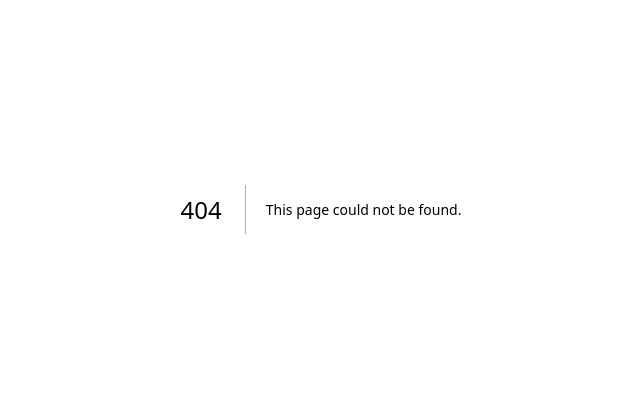
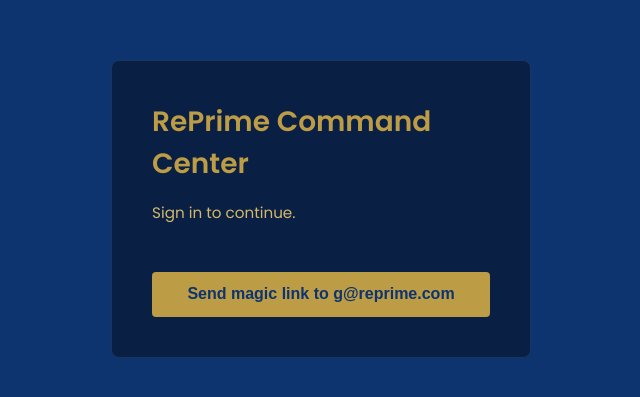
Before and after one commit to RePrime770/reprime-command-center, a Next.js app: page /login in a window 1280 px wide. Before the commit this address had no page. Shown: the part 191-588 px from the top of the page, without its empty margins (319-959 px from the left). Built offline with nearby package versions, Linux system fonts and the light colour scheme.

Commit message:
Phase 1: Supabase clients + middleware + magic link login

```diff
--- /dev/null
+++ b/app/login/page.tsx
@@ -0,0 +1,93 @@
+'use client'
+import { useState } from 'react'
+import { createClient } from '@/lib/supabase/client'
+
+export default function Login() {
+  const [sent, setSent] = useState(false)
+  const [error, setError] = useState<string | null>(null)
+  const [loading, setLoading] = useState(false)
+
+  const submit = async () => {
+    setLoading(true)
+    setError(null)
+    const supabase = createClient()
+    const { error } = await supabase.auth.signInWithOtp({
+      email: 'g@reprime.com',
+      options: {
+        emailRedirectTo:
+          typeof window !== 'undefined' ? window.location.origin : '',
+      },
+    })
+    setLoading(false)
+    if (error) setError(error.message)
+    else setSent(true)
+  }
+
+  return (
+    <main
+      style={{
+        minHeight: '100vh',
+        background: '#0E3470',
+        color: '#fff',
+        display: 'flex',
+        alignItems: 'center',
+        justifyContent: 'center',
+        fontFamily: 'Poppins, Arial, sans-serif',
+      }}
+    >
+      <div
+        style={{
+          maxWidth: 420,
+          width: '100%',
+          padding: '2.5rem',
+          background: '#0A1F44',
+          border: '1px solid #1A3560',
+          borderRadius: 8,
+        }}
+      >
+        <h1
+          style={{
+            color: '#BC9C45',
+            margin: 0,
+            fontSize: '1.75rem',
+            fontWeight: 600,
+          }}
+        >
+          RePrime Command Center
+        </h1>
+        <p style={{ color: '#D4B86A', marginTop: '1rem', fontSize: '0.95rem' }}>
+          Sign in to continue.
+        </p>
+        {!sent ? (
+          <button
+            onClick={submit}
+            disabled={loading}
+            style={{
+              marginTop: '2rem',
+              width: '100%',
+              padding: '0.85rem',
+              background: '#BC9C45',
+              color: '#0E3470',
+              border: 'none',
+              borderRadius: 4,
+              fontSize: '1rem',
+              fontWeight: 600,
+              cursor: loading ? 'not-allowed' : 'pointer',
+            }}
+          >
+            {loading ? 'Sending...' : 'Send magic link to g@reprime.com'}
+          </button>
+        ) : (
+          <p style={{ marginTop: '2rem', color: '#fff', fontSize: '0.95rem' }}>
+            Check your email at g@reprime.com.
+          </p>
+        )}
+        {error && (
+          <p style={{ color: '#FF7474', marginTop: '1rem', fontSize: '0.85rem' }}>
+            {error}
+          </p>
+        )}
+      </div>
+    </main>
+  )
+}
--- /dev/null
+++ b/lib/supabase/client.ts
@@ -0,0 +1,7 @@
+import { createBrowserClient } from '@supabase/ssr'
+
+export const createClient = () =>
+  createBrowserClient(
+    process.env.NEXT_PUBLIC_SUPABASE_URL!,
+    process.env.NEXT_PUBLIC_SUPABASE_ANON_KEY!
+  )
```
Also changed, not shown: lib/supabase/server.ts (added, +30 -0 lines), middleware.ts (added, +45 -0 lines).
